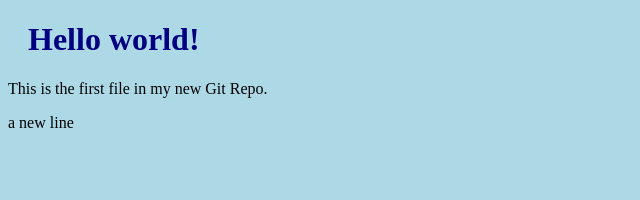
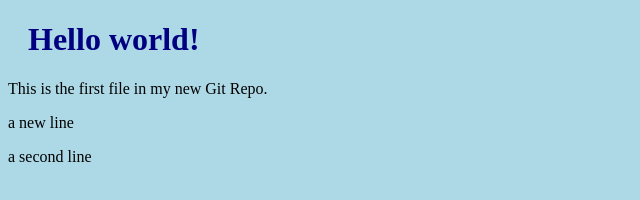
Before and after one commit to bsinghm/hello-world, a plain HTML site: page index.html in a window 1280 px wide. Shown: the full height of the page, 0-640 px from the left. Drawn offline with Linux system fonts and the light colour scheme.

Commit message:
updated index.html

```diff
--- a/index.html
+++ b/index.html
@@ -9,6 +9,7 @@
 <h1>Hello world!</h1>
 <p>This is the first file in my new Git Repo.</p>
 <p>a new line</p>
+<p>a second line</p>
 
 </body>
 </html>
```
